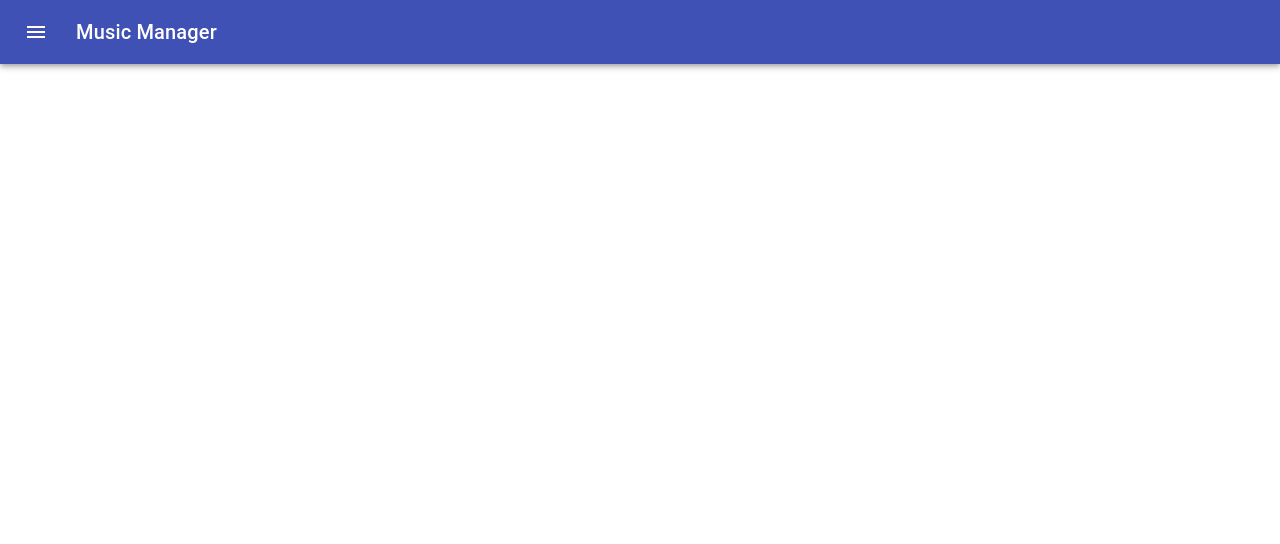
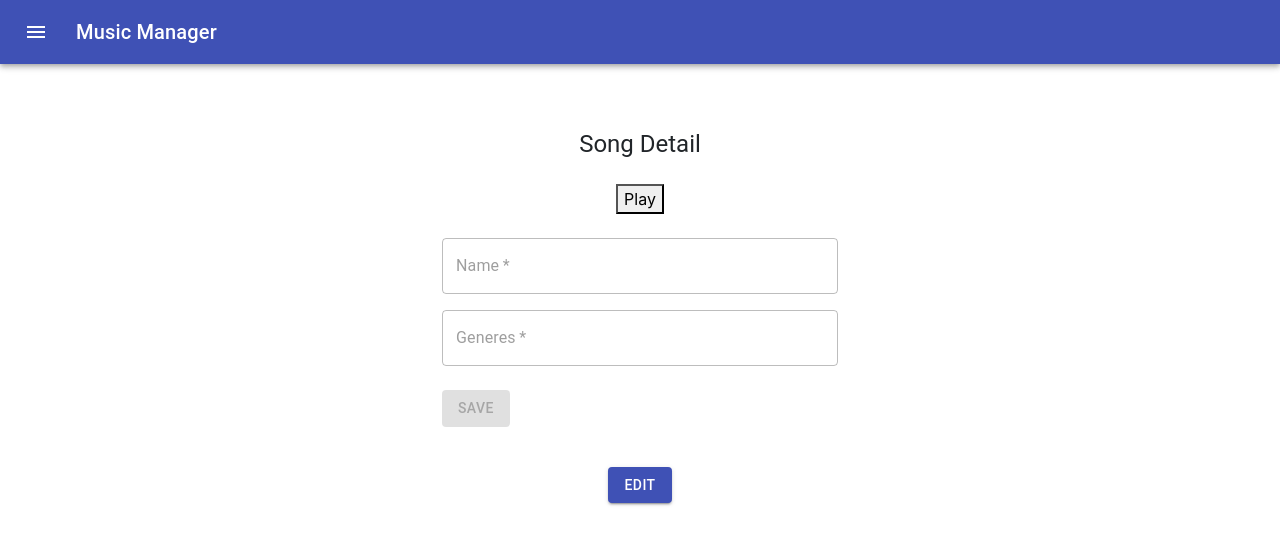
Before and after one commit to hieupham20701/music-manager-ui, a React (Create React App) app: page /update/1 in a window 1280 px wide. Before the commit this address had no page. Shown: the top 544 px of the page. Built offline with nearby package versions, Linux system fonts and the light colour scheme; no server answers.

Commit message:
done CRUD, updating Validation'

```diff
--- a/src/Songs.js
+++ b/src/AddSong.js
@@ -27,35 +27,43 @@ const useStyles = makeStyles((theme) => ({
 }));
 
 export default function UserCreate() {
+  // const [file, setFile] = useState('');
+  const [name, setName] = useState('');
+  const [generes, setGeneres] = useState('');
   const classes = useStyles();
 
   const handleSubmit = (event) => {
     event.preventDefault();
-    var data = {
-      // file: file,
-      name: name,
-      generes: generes,
-    };
+    // var temp = {
+    //   name: name,
+    //   generes: generes,
+    // };
+
+    var file = document.querySelector('input[type="file"]').files[0];
+    console.log(file);
+    var newsong = new FormData();
+    newsong.append('file', file);
+    newsong.append('name', name);
+    newsong.append('generes', generes);
+    console.log(newsong);
+    // console.log(data);
+    // console.log(event);
+    // console.log(temp);
+
     fetch('http://localhost:8086/upload', {
+      // mode: 'no-cors',
       method: 'POST',
-      headers: {
-        Accept: 'application/form-data',
-        'Content-Type': 'multipart/form-data; boundary=something',
-      },
-      body: JSON.stringify(data),
-    })
-      .then((res) => res.json())
-      .then((result) => {
-        alert(result['message']);
-        if (result['status'] === 'ok') {
-          window.location.href = '/';
-        }
-      });
+      body: newsong,
+    }).then((result) => {
+      console.log(result);
+      if (result.ok) {
+        alert('Upload Succes');
+        window.location.href = '/';
+      } else {
+        alert('Could not Upload');
+      }
+    });
   };
-
-  // const [file, setFile] = useState('');
-  const [name, setName] = useState('');
-  const [generes, setGeneres] = useState('');
 
   return (
     <Container maxWidth='xs'>
@@ -63,7 +71,11 @@ export default function UserCreate() {
         <Typography component='h1' variant='h5'>
           SONG
         </Typography>
-        <form className={classes.form} onSubmit={handleSubmit}>
+        <form
+          className={classes.form}
+          onSubmit={handleSubmit}
+          encType='multipart/form-data'
+        >
           <Grid container spacing={2}>
             <Grid item xs={12} sm={6}>
               <TextField
@@ -90,9 +102,9 @@ export default function UserCreate() {
             </Grid>
           </Grid>
           {/* file upload */}
-          <Button variant='contained' component='label' id='file'>
+          <Button variant='contained' component='label'>
             Upload File
-            <input type='file' hidden />
+            <input id='file' type='file' hidden />
           </Button>
           <Button
             type='submit'
@@ -101,7 +113,7 @@ export default function UserCreate() {
             color='primary'
             className={classes.submit}
           >
-            Create
+            Add Song
           </Button>
         </form>
       </div>
--- a/src/App.js
+++ b/src/App.js
@@ -3,7 +3,8 @@ import { Route, BrowserRouter as Router, Routes } from 'react-router-dom';
 
 import Navbar from './Navbar';
 import Users from './Users';
-import Songs from './Songs';
+import Songs from './AddSong';
+import SongDetail from './SongDetail';
 
 function App() {
   return (
@@ -12,6 +13,7 @@ function App() {
       <Routes>
         <Route exact path='/' element={<Users />} />
         <Route exact path='/create' element={<Songs />} />
+        <Route exact path='/update/:id' element={<SongDetail />} />
       </Routes>
     </Router>
   );
--- /dev/null
+++ b/src/SongDetail.js
@@ -0,0 +1,157 @@
+import React, { useState, useEffect } from 'react';
+import { makeStyles } from '@material-ui/core/styles';
+import Button from '@material-ui/core/Button';
+import TextField from '@material-ui/core/TextField';
+import Grid from '@material-ui/core/Grid';
+import Typography from '@material-ui/core/Typography';
+import Container from '@material-ui/core/Container';
+import { useParams } from 'react-router-dom';
+
+const useStyles = makeStyles((theme) => ({
+  paper: {
+    marginTop: theme.spacing(8),
+    display: 'flex',
+    flexDirection: 'column',
+    alignItems: 'center',
+  },
+  avatar: {
+    margin: theme.spacing(1),
+    backgroundColor: theme.palette.secondary.main,
+  },
+  form: {
+    width: '100%', // Fix IE 11 issue.
+    marginTop: theme.spacing(3),
+  },
+  submit: {
+    margin: theme.spacing(3, 0, 2),
+  },
+}));
+export default function SongDetail() {
+  const classes = useStyles();
+  const { id } = useParams();
+  useEffect(() => {
+    fetch('http://localhost:8086/musicdetail/' + id)
+      .then((res) => res.json())
+      .then((result) => {
+        setName(result.name);
+        setGenenes(result.generes);
+      });
+  }, [id]);
+  const [isDisabled, setIsDisabled] = useState(true);
+  const url = 'http://localhost:8086/files/' + id;
+  const [name, setName] = useState('');
+  const [generes, setGenenes] = useState('');
+  const [playing, toggle] = useAudio(url);
+  // console.log(file);
+  const handleClickEnebled = () => {
+    if (isDisabled) {
+      var con = window.confirm('Are you sure Edit this Song?');
+      if (con && isDisabled) {
+        setIsDisabled(!isDisabled);
+      }
+    } else {
+      setIsDisabled(!isDisabled);
+    }
+  };
+  var song = new Audio(url);
+  console.log(song);
+
+  const handleSubmit = (event) => {
+    event.preventDefault();
+    var song = new FormData();
+    song.append('name', name);
+    song.append('generes', generes);
+    console.log(song);
+    fetch('http://localhost:8086/upload/' + id, {
+      method: 'PUT',
+      body: song,
+    }).then((result) => {
+      console.log(result);
+      if (result.ok) {
+        alert('Update Success');
+      }
+    });
+  };
+  return (
+    <Container maxWidth='xs'>
+      <div className={classes.paper}>
+        <Typography component='h1' variant='h5'>
+          Song Detail
+        </Typography>
+
+        <br></br>
+        <div>
+          <button onClick={toggle}>{playing ? 'Pause' : 'Play'}</button>
+        </div>
+        <form className={classes.form} onSubmit={handleSubmit}>
+          <Grid container spacing={2}>
+            <Grid item xs={12}>
+              <TextField
+                disabled={isDisabled}
+                autoComplete='name'
+                name='name'
+                variant='outlined'
+                required
+                fullWidth
+                id='Name'
+                label='Name'
+                value={name}
+                onChange={(e) => setName(e.target.value)}
+                autoFocus
+              />
+            </Grid>
+            <Grid item xs={12}>
+              <TextField
+                disabled={isDisabled}
+                variant='outlined'
+                required
+                fullWidth
+                id='generes'
+                label='Generes'
+                value={generes}
+                onChange={(e) => setGenenes(e.target.value)}
+              />
+            </Grid>
+          </Grid>
+          <Button
+            disabled={isDisabled}
+            type='submit'
+            variant='contained'
+            color='primary'
+            className={classes.submit}
+          >
+            Save
+          </Button>
+        </form>
+        <Button
+          type='submit'
+          variant='contained'
+          color='primary'
+          className={classes.submit}
+          onClick={handleClickEnebled}
+        >
+          Edit
+        </Button>
+      </div>
+    </Container>
+  );
+}
+const useAudio = (url) => {
+  const [audio] = useState(new Audio(url));
+  const [playing, setPlaying] = useState(false);
+
+  const toggle = () => setPlaying(!playing);
+
+  useEffect(() => {
+    playing ? audio.play() : audio.pause();
+  }, [playing]);
+
+  useEffect(() => {
+    audio.addEventListener('ended', () => setPlaying(false));
+    return () => {
+      audio.removeEventListener('ended', () => setPlaying(false));
+    };
+  }, []);
+
+  return [playing, toggle];
+};
```
Also changed, not shown: src/Users.js (+98 -18 lines).
